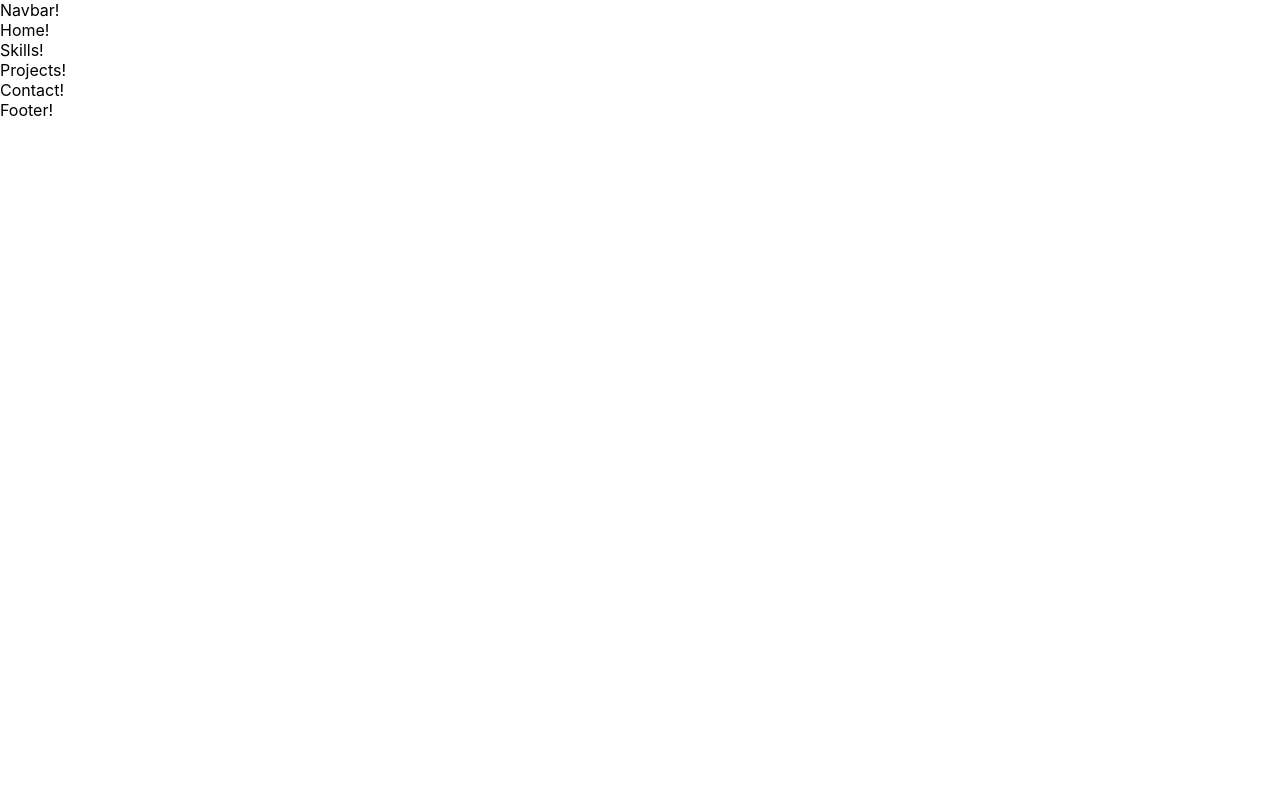
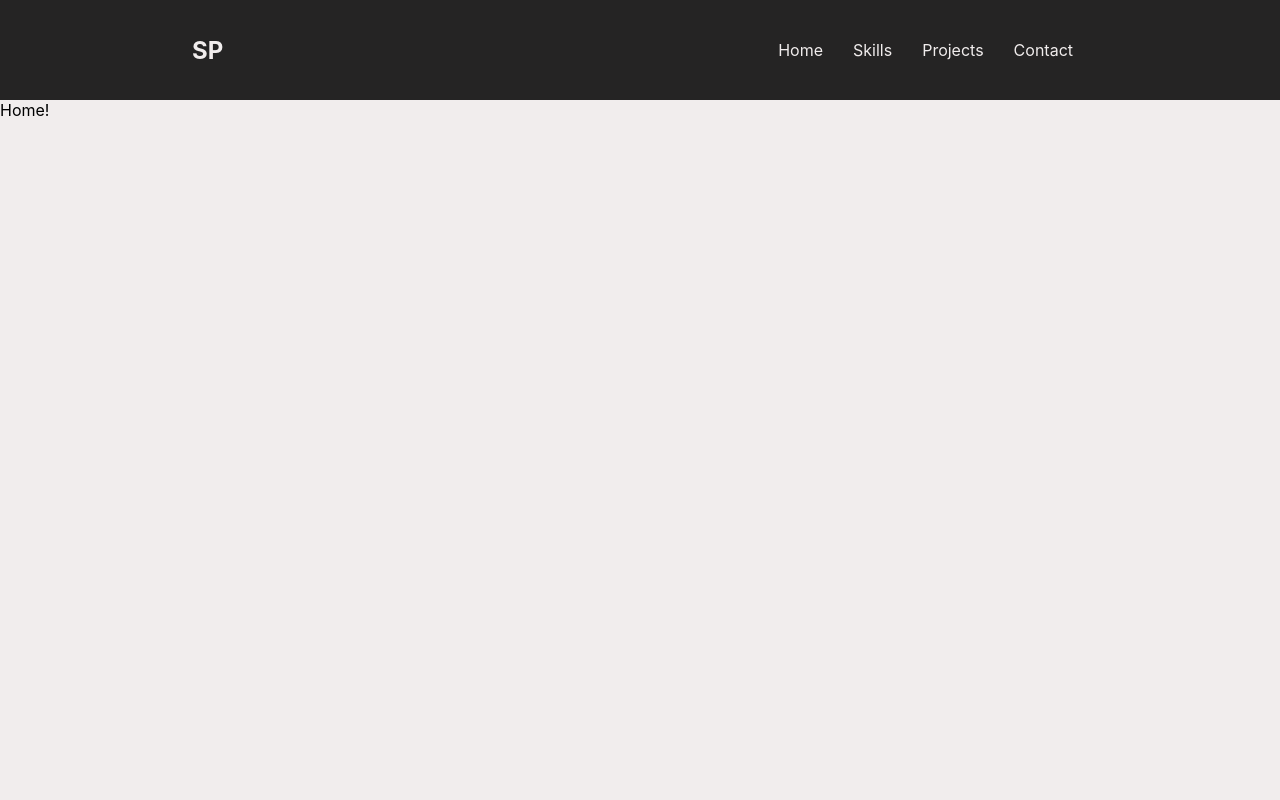
Before and after one commit to ScotttP/portfolio-1, a React (Create React App) app: page / in a window 1280 px wide. Shown: the top 800 px of the page. Built offline with nearby package versions, Linux system fonts and the light colour scheme.

Commit message:
navbar implemented

```diff
--- a/package.json
+++ b/package.json
@@ -3,9 +3,13 @@
   "version": "0.1.0",
   "private": true,
   "dependencies": {
+    "@fortawesome/fontawesome-svg-core": "^1.2.34",
+    "@fortawesome/free-solid-svg-icons": "^5.15.2",
+    "@fortawesome/react-fontawesome": "^0.1.14",
     "@testing-library/jest-dom": "^5.11.9",
     "@testing-library/react": "^11.2.5",
     "@testing-library/user-event": "^12.6.3",
+    "node-sass": "^4.13.1",
     "react": "^17.0.1",
     "react-dom": "^17.0.1",
     "react-scripts": "4.0.2",
--- a/src/App.css
+++ /dev/null
@@ -1,38 +0,0 @@
-.App {
-  text-align: center;
-}
-
-.App-logo {
-  height: 40vmin;
-  pointer-events: none;
-}
-
-@media (prefers-reduced-motion: no-preference) {
-  .App-logo {
-    animation: App-logo-spin infinite 20s linear;
-  }
-}
-
-.App-header {
-  background-color: #282c34;
-  min-height: 100vh;
-  display: flex;
-  flex-direction: column;
-  align-items: center;
-  justify-content: center;
-  font-size: calc(10px + 2vmin);
-  color: white;
-}
-
-.App-link {
-  color: #61dafb;
-}
-
-@keyframes App-logo-spin {
-  from {
-    transform: rotate(0deg);
-  }
-  to {
-    transform: rotate(360deg);
-  }
-}
--- a/src/App.js
+++ b/src/App.js
@@ -1,21 +1,22 @@
-import "./App.css";
+import "./App.scss";
 import Navbar from "./components/Navbar";
 import Home from "./components/Home";
 import Skills from "./components/Skills";
 import Projects from "./components/Projects";
 import Contact from "./components/Contact";
 import Footer from "./components/Footer";
+import { navbarData } from "./data/Data";
 
 const App = () => {
 	return (
-		<div>
-			<Navbar></Navbar>
-			<div id="content">
+		<div id="appContainer">
+			<Navbar navbarData={navbarData}></Navbar>
+			<main id="content">
 				<Home></Home>
 				<Skills></Skills>
 				<Projects></Projects>
 				<Contact></Contact>
-			</div>
+			</main>
 			<Footer></Footer>
 		</div>
 	);
--- /dev/null
+++ b/src/App.scss
@@ -0,0 +1,133 @@
+@import "_variables.scss";
+
+* {
+	margin: 0;
+	padding: 0;
+	box-sizing: border-box;
+}
+
+html {
+	scroll-behavior: smooth;
+	font-family: $font-1, $backup-font;
+}
+
+body {
+	background-color: $lightmode-background-color;
+}
+
+#appContainer {
+	height: fit-content;
+}
+
+#navbarContainer {
+	background: $navbar-background-color;
+	display: flex;
+	width: 100%;
+	height: 100px;
+	min-height: 60px;
+	color: $lightmode-background-color;
+	position: -webkit-sticky;
+	position: sticky;
+	top: 0;
+	padding: 0 50px 0 50px;
+
+	a {
+		text-decoration: none;
+		color: $lightmode-background-color;
+		height: 100%;
+		display: flex;
+		align-items: center;
+		justify-content: center;
+		transition: $transition-hover;
+		&:hover {
+			color: $navbar-hover-color2;
+		}
+	}
+
+	#logo {
+		height: fit-content;
+
+		display: flex;
+		flex-direction: column;
+		justify-content: center;
+		justify-content: center;
+		width: fit-content;
+		div {
+			font-size: 2em;
+		}
+		p {
+			font-size: 1em;
+		}
+	}
+	#logoAndToggleDiv {
+		display: flex;
+		justify-content: space-between;
+		align-items: center;
+		min-height: 60px;
+		width: 100%;
+	}
+}
+
+.navbarToggle {
+	cursor: pointer;
+	font-size: 24px;
+	margin-right: 30px;
+	#fontAwesomeIcon {
+		color: $lightmode-background-color;
+	}
+}
+
+.mainNavbar {
+	list-style-type: none;
+	display: none;
+	height: 100%;
+	li {
+		text-align: center;
+		margin: 0 15px 0 15px;
+	}
+}
+
+.active {
+	display: block;
+}
+
+#content {
+	section {
+		height: 100vh;
+	}
+}
+
+@media screen and (min-width: $breakpoint-tablet) {
+	#navbarContainer {
+		display: flex;
+		justify-content: space-between;
+		padding-bottom: 0;
+		height: 100px;
+		align-items: center;
+		padding: 0 15% 0 15%;
+		li {
+			text-align: center;
+		}
+		.navbarToggle {
+			display: none;
+		}
+	}
+
+	.mainNavbar {
+		display: flex;
+		flex-direction: row;
+		justify-content: flex-end;
+		padding-bottom: 0;
+
+		li {
+			display: flex;
+			align-items: center;
+			justify-content: center;
+			margin: 15px;
+			transition: $transition-hover;
+		}
+		li:hover {
+			cursor: pointer;
+		}
+	}
+}
--- /dev/null
+++ b/src/_variables.scss
@@ -0,0 +1,15 @@
+$navbar-background-color: #252424;
+$navbar-hover-color: #3f3939;
+$navbar-hover-color2: #75da23;
+
+// $button-color: #d68426;
+// $button-color-hover: #b36e1f;
+$lightmode-background-color: #f1eded;
+
+$background-color: #ffffff;
+$navbar-font-size: 1.2em;
+$transition-hover: 0.3s;
+$font-1: "Montserrat";
+$backup-font: "sans-serif";
+
+$breakpoint-tablet: 768px;
--- a/src/components/Contact.js
+++ b/src/components/Contact.js
@@ -1,6 +1,6 @@
 import React from "react";
 const Contact = () => {
-	return <div>Contact!</div>;
+	return <section>Contact!</section>;
 };
 
 export default Contact;
--- a/src/components/Home.js
+++ b/src/components/Home.js
@@ -1,6 +1,6 @@
 import React from "react";
 const Home = () => {
-	return <div>Home!</div>;
+	return <section>Home!</section>;
 };
 
 export default Home;
--- a/src/components/Navbar.js
+++ b/src/components/Navbar.js
@@ -1,6 +1,34 @@
 import React from "react";
-const Navbar = () => {
-	return <div>Navbar!</div>;
+
+import { FontAwesomeIcon } from "@fortawesome/react-fontawesome";
+import { faBars } from "@fortawesome/free-solid-svg-icons";
+
+const Navbar = (props) => {
+	const toggleMenuDisplay = () => {
+		let mainNav = document.getElementById("menu");
+		mainNav.classList.toggle("active");
+	};
+
+	return (
+		<nav id="navbarContainer">
+			<div id="logoAndToggleDiv">
+				<h2 id="logo">SP</h2>
+				<span
+					className="navbarToggle"
+					id="js-navbar-toggle"
+					onClick={() => toggleMenuDisplay()}
+				>
+					<FontAwesomeIcon id="fontAwesomeIcon" icon={faBars}></FontAwesomeIcon>
+				</span>
+			</div>
+
+			<ul className="mainNavbar" id="menu">
+				{props.navbarData.map((element) => {
+					return <li key={element.toString()}>{element}</li>;
+				})}
+			</ul>
+		</nav>
+	);
 };
 
 export default Navbar;
--- a/src/components/Projects.js
+++ b/src/components/Projects.js
@@ -1,6 +1,6 @@
 import React from "react";
 const Projects = () => {
-	return <div>Projects!</div>;
+	return <section>Projects!</section>;
 };
 
 export default Projects;
--- a/src/components/Skills.js
+++ b/src/components/Skills.js
@@ -1,6 +1,6 @@
 import React from "react";
 const Skills = () => {
-	return <div>Skills!</div>;
+	return <section>Skills!</section>;
 };
 
 export default Skills;
--- /dev/null
+++ b/src/data/Data.js
@@ -0,0 +1 @@
+export const navbarData = ["Home", "Skills", "Projects", "Contact"];
```
Also changed, not shown: 1 other file (tests, documents, lock files or other folders).
